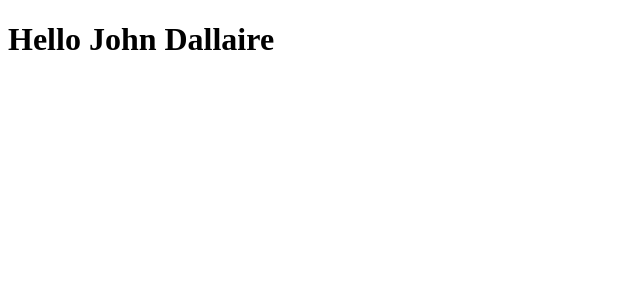
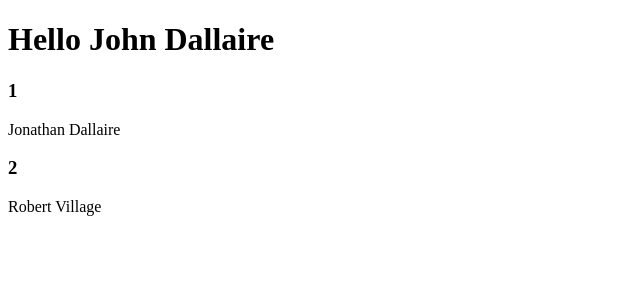
Before and after one commit to dallairius/Jonathan_Dallaire_Learning_AngularF26, an Angular app: page / in a window 1280 px wide. Shown: the top 300 px of the page, without its empty margins (0-640 px from the left). Built offline with nearby package versions, Linux system fonts and the light colour scheme.

Commit message:
Started assignment 2.
Version is now 0.1.0

```diff
--- a/package.json
+++ b/package.json
@@ -1,6 +1,6 @@
 {
   "name": "jonathan-dallaire-learning-angular-f26",
-  "version": "0.0.0",
+  "version": "0.1.0",
   "scripts": {
     "ng": "ng",
     "start": "ng serve",
--- a/src/app/app.html
+++ b/src/app/app.html
@@ -1 +1,6 @@
 <h1> Hello {{name}} {{lastName}}</h1>
+
+@for (delivery of deliveryList; track delivery.id){
+  <h3>{{delivery.id}}</h3>
+  <p>{{delivery.name}}</p>
+}
--- a/src/app/app.ts
+++ b/src/app/app.ts
@@ -1,5 +1,6 @@
 import { Component, signal } from '@angular/core';
 import { RouterOutlet } from '@angular/router';
+import { Delivery } from './Shared/Models/delivery';
 
 @Component({
   imports: [RouterOutlet],
@@ -11,4 +12,10 @@ export class App {
   protected readonly title = signal('Jonathan-Dallaire-Learning-AngularF26');
   name = "John";
   lastName = "Dallaire";
+
+  deliveryList : Delivery[] = [
+    {id:1,name:"Jonathan Dallaire"},
+    {id:2,name:"Robert Village"}
+
+]
 }
```
